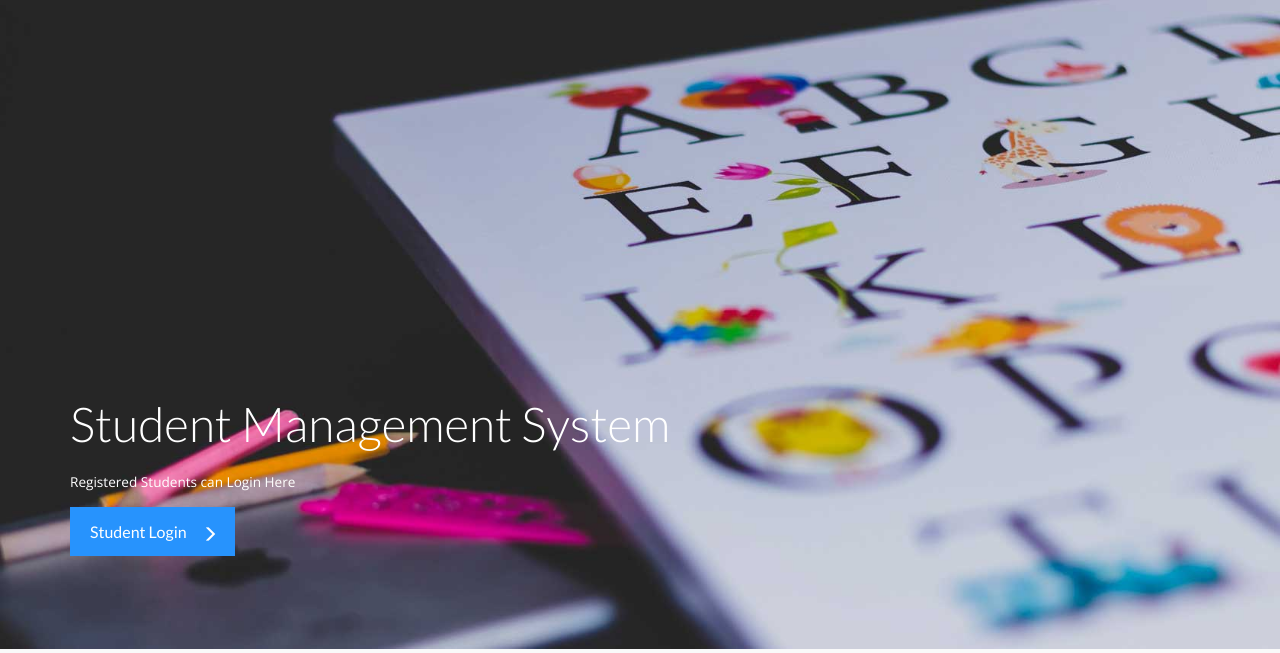
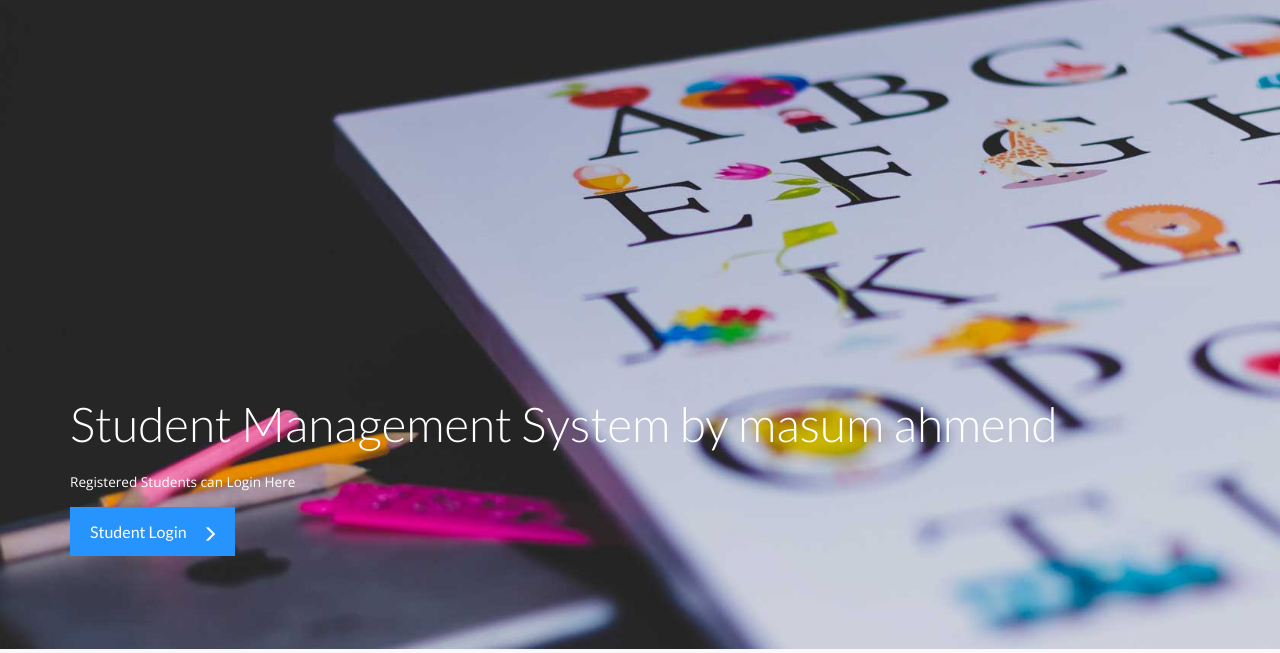
Before and after one commit to mizanur1326/school_project, a PHP site: page / in a window 1280 px wide. Shown: the part 91-744 px from the top of the page. Run offline with PHP 8.4, Linux system fonts and the light colour scheme; data comes from the database, SQL or seed files in the repository.

Commit message:
masum comit

```diff
--- a/studentms/index.php
+++ b/studentms/index.php
@@ -58,7 +58,7 @@ include('includes/dbconnection.php');
        <div class="callbacks_container">
         <ul class="rslides" id="slider">
          <li>
-          <h3>Student Management System</h3>
+          <h3>Student Management System by masum ahmend</h3>
            <p>Registered Students can Login Here</p>
           <div class="readmore">
           <a href="user/login.php">Student Login<i class="glyphicon glyphicon-menu-right"> </i></a>
```
